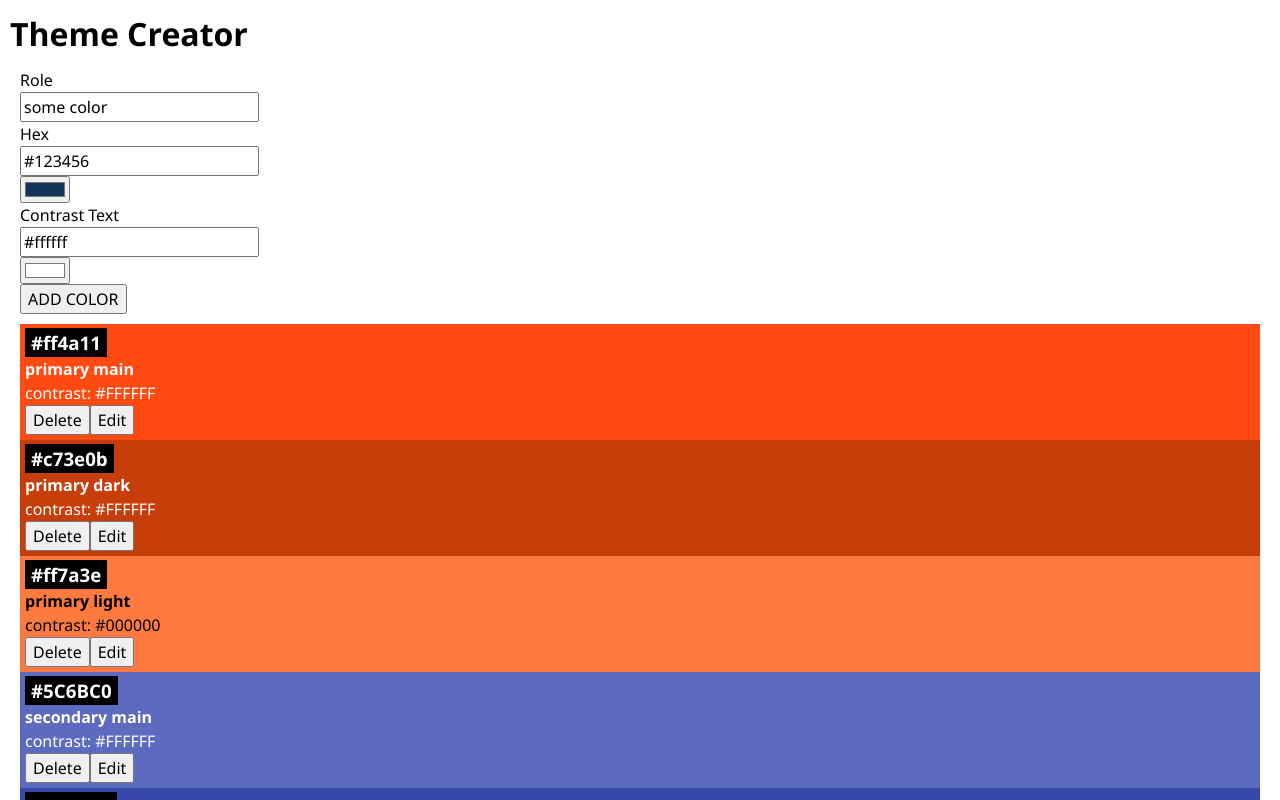
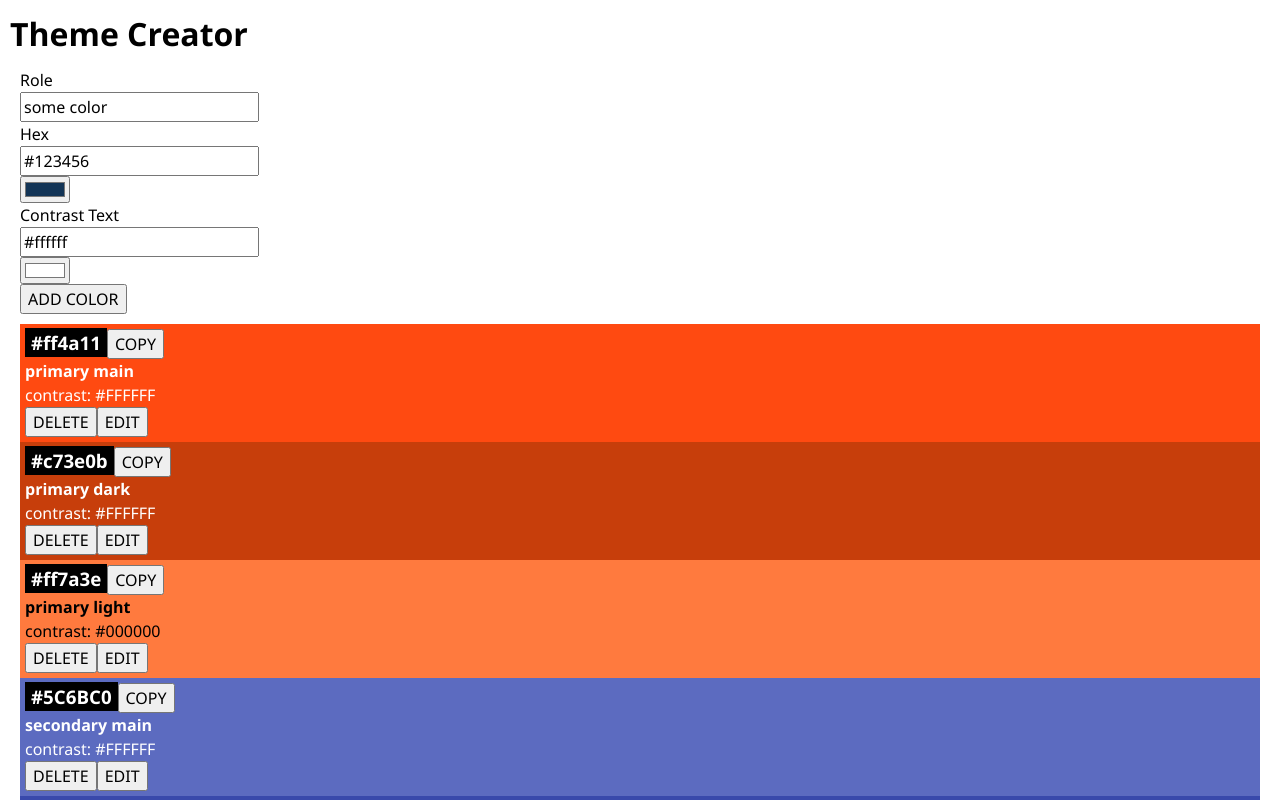
Before and after one commit to noxone23/recap-project-4, a React (Vite) app: page / in a window 1280 px wide. Shown: the top 800 px of the page. Built offline with nearby package versions, Linux system fonts and the light colour scheme.

Commit message:
Copy Button + Tweaks

```diff
--- a/src/Components/Color/Color.jsx
+++ b/src/Components/Color/Color.jsx
@@ -1,6 +1,7 @@
 import "./Color.css";
 import { useState } from "react";
 import ColorForm from "../ColorForm/ColorForm";
+import CopyToClipboard from "../CopyToClipboard/CopyToClipboard";
 
 export default function Color({ color }) {
   const [isConfirming, setIsConfirming] = useState(false);
@@ -41,16 +42,16 @@ export default function Color({ color }) {
         <div className="color-card-actions">
           <span className="color-card-highlight">Really delete?</span>
 
-          <button onClick={handleCancelDelete}>Cancel</button>
-          <button onClick={handleConfirmDelete}>Delete</button>
+          <button onClick={handleCancelDelete}>CANCEL</button>
+          <button onClick={handleConfirmDelete}>DELETE</button>
         </div>
       );
     } else {
 
       return (
       <>
-      <button onClick={handleShowConfirm}>Delete</button>
-      <button onClick={handleStartEdit}>Edit</button>
+      <button onClick={handleShowConfirm}>DELETE</button>
+      <button onClick={handleStartEdit}>EDIT</button>
       </>
       );
     }
@@ -60,16 +61,20 @@ if (isEditing) {
     <div className="color-card" style={{ backgroundColor: currentData.hex, color: currentData.contrastText }}>
 
       <ColorForm initialData={currentData} onSubmitColor={handleEditSubmit} buttonText="UPDATE COLOR"/>
-      <button onClick={handleCancelEdit} className="cancel-edit-button">Cancel</button>
+      <button onClick={handleCancelEdit} className="cancel-edit-button">CANCEL</button>
     </div>
   );
 } else {
+
   return (
     <div
       className="color-card"
       style={{ backgroundColor: currentData.hex, color: currentData.contrastText }}
     >
+      <div className="color-card-header">
       <h3 className="color-card-headline">{currentData.hex}</h3>
+      <CopyToClipboard hexCode={currentData.hex} />
+      </div>
       <h4>{currentData.role}</h4>
       <p>contrast: {currentData.contrastText}</p>
 
--- /dev/null
+++ b/src/Components/CopyToClipboard/CopyToClipboard.jsx
@@ -0,0 +1,31 @@
+import { useState, useEffect } from "react";
+
+export default function CopyToClipboard({ hexCode }) {
+    const [isCopied, setIsCopied] = useState(false);
+
+async function writeClipboardText(text) {
+  try {
+    await navigator.clipboard.writeText(text);
+    setIsCopied(true);
+  } catch (error) {
+    console.error(error);
+  }
+}
+
+useEffect(() => {
+
+    if (!isCopied) return;
+    const timeoutId = setTimeout(() => {
+
+        setIsCopied(false);
+    }, 3000);
+
+    return() => clearTimeout(timeoutId);
+}, [isCopied]);
+
+return (
+    <button onClick={() => writeClipboardText(hexCode)} className="copy-button">
+        {isCopied ? "SUCCESSFULY COPIED!" : "COPY"}
+    </button>
+);
+}
```
